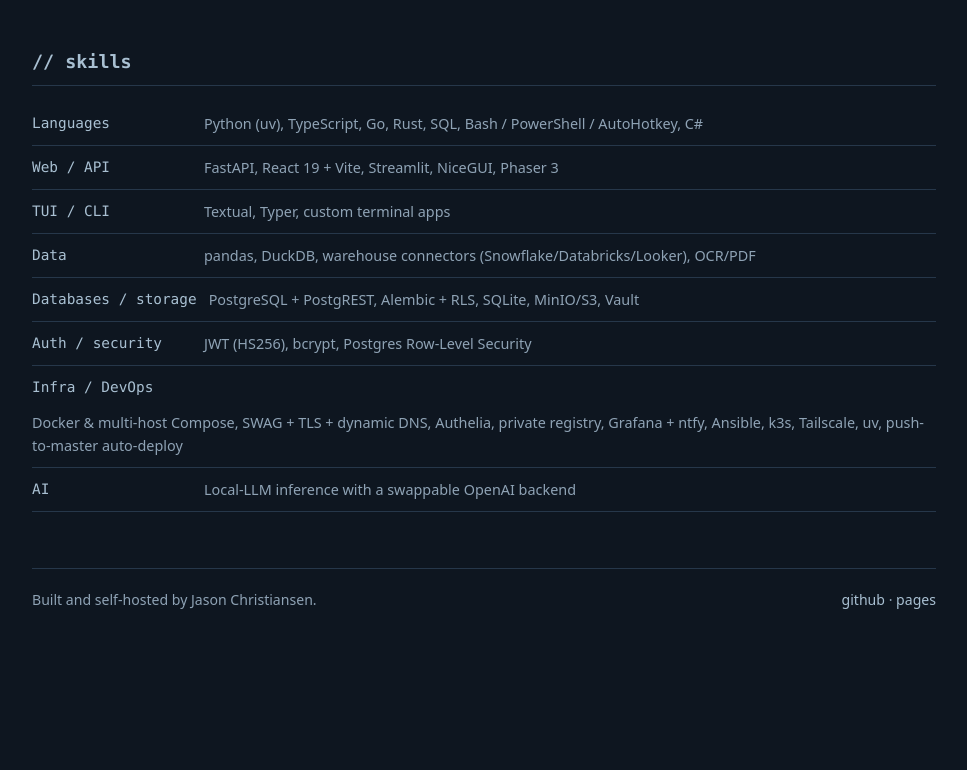
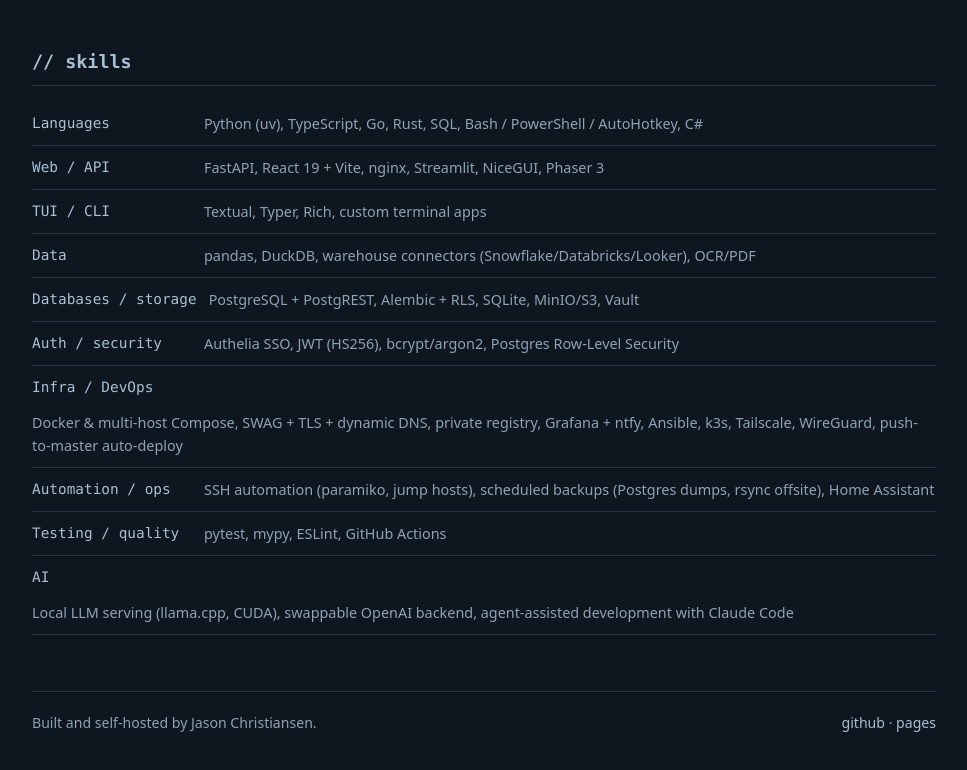
Before and after one commit to ReadableCode/website, a React (Vite) app in the folder frontend_react/: page / in a window 1280 px wide. Shown: the part 2450-3220 px from the top of the page, without its empty margins (156-1123 px from the left). Before the commit the page ends 3126 px from the top, so only its background shows below. Built offline with nearby package versions, Linux system fonts and the light colour scheme; no server answers.

Commit message:
drop download-stack names from media blurb, refresh skills

```diff
--- a/frontend_react/src/data.ts
+++ b/frontend_react/src/data.ts
@@ -17,7 +17,7 @@
     name: "Sync_Plex",
     url: "https://github.com/ReadableCode/Sync_Plex",
     blurb:
-      "A household media system: search and add shows or movies across every Sonarr, Radarr, and Plex server on the network from a CLI, a Textual TUI, or a phone-friendly web app, with user accounts and an approval queue. A companion tool mirrors selected titles onto an external drive for travel.",
+      "A household media system: search Plex libraries and add new shows or movies across the network's media servers from a CLI, a Textual TUI, or a phone-friendly web app, with user accounts and an approval queue. A companion tool mirrors selected titles onto an external drive for travel.",
     tags: ["Python", "Textual", "NiceGUI"],
   },
   {
@@ -112,16 +112,21 @@
 
 export const SKILLS: [string, string][] = [
   ["Languages", "Python (uv), TypeScript, Go, Rust, SQL, Bash / PowerShell / AutoHotkey, C#"],
-  ["Web / API", "FastAPI, React 19 + Vite, Streamlit, NiceGUI, Phaser 3"],
-  ["TUI / CLI", "Textual, Typer, custom terminal apps"],
+  ["Web / API", "FastAPI, React 19 + Vite, nginx, Streamlit, NiceGUI, Phaser 3"],
+  ["TUI / CLI", "Textual, Typer, Rich, custom terminal apps"],
   ["Data", "pandas, DuckDB, warehouse connectors (Snowflake/Databricks/Looker), OCR/PDF"],
   ["Databases / storage", "PostgreSQL + PostgREST, Alembic + RLS, SQLite, MinIO/S3, Vault"],
-  ["Auth / security", "JWT (HS256), bcrypt, Postgres Row-Level Security"],
+  ["Auth / security", "Authelia SSO, JWT (HS256), bcrypt/argon2, Postgres Row-Level Security"],
   [
     "Infra / DevOps",
-    "Docker & multi-host Compose, SWAG + TLS + dynamic DNS, Authelia, private registry, Grafana + ntfy, Ansible, k3s, Tailscale, uv, push-to-master auto-deploy",
+    "Docker & multi-host Compose, SWAG + TLS + dynamic DNS, private registry, Grafana + ntfy, Ansible, k3s, Tailscale, WireGuard, push-to-master auto-deploy",
   ],
-  ["AI", "Local-LLM inference with a swappable OpenAI backend"],
+  [
+    "Automation / ops",
+    "SSH automation (paramiko, jump hosts), scheduled backups (Postgres dumps, rsync offsite), Home Assistant",
+  ],
+  ["Testing / quality", "pytest, mypy, ESLint, GitHub Actions"],
+  ["AI", "Local LLM serving (llama.cpp, CUDA), swappable OpenAI backend, agent-assisted development with Claude Code"],
 ];
 
 export const BIO = `I'm Jason, ReadableCode on GitHub. I build automation and reusable tools
```
Also changed, not shown: 1 other file (tests, documents, lock files or other folders).
